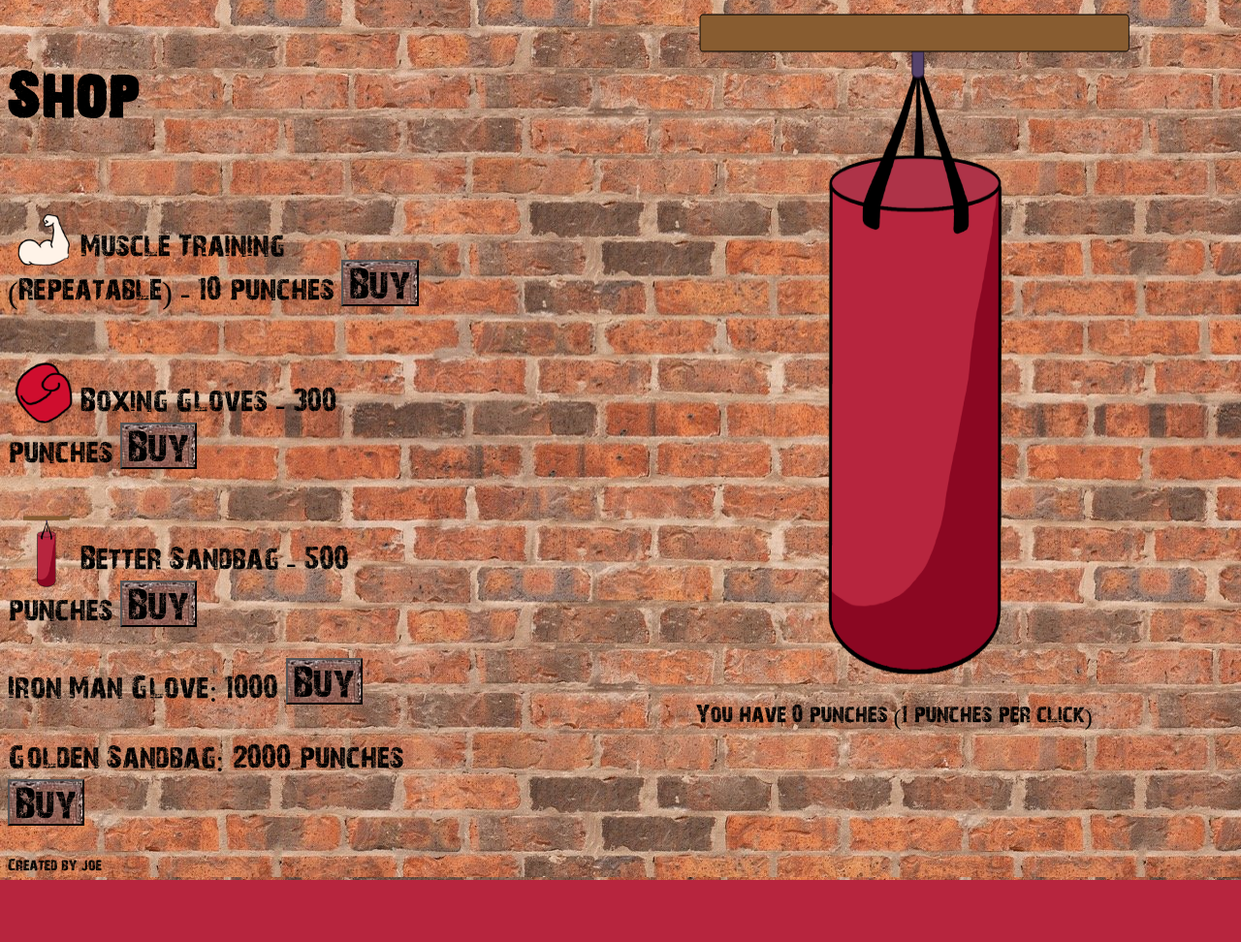
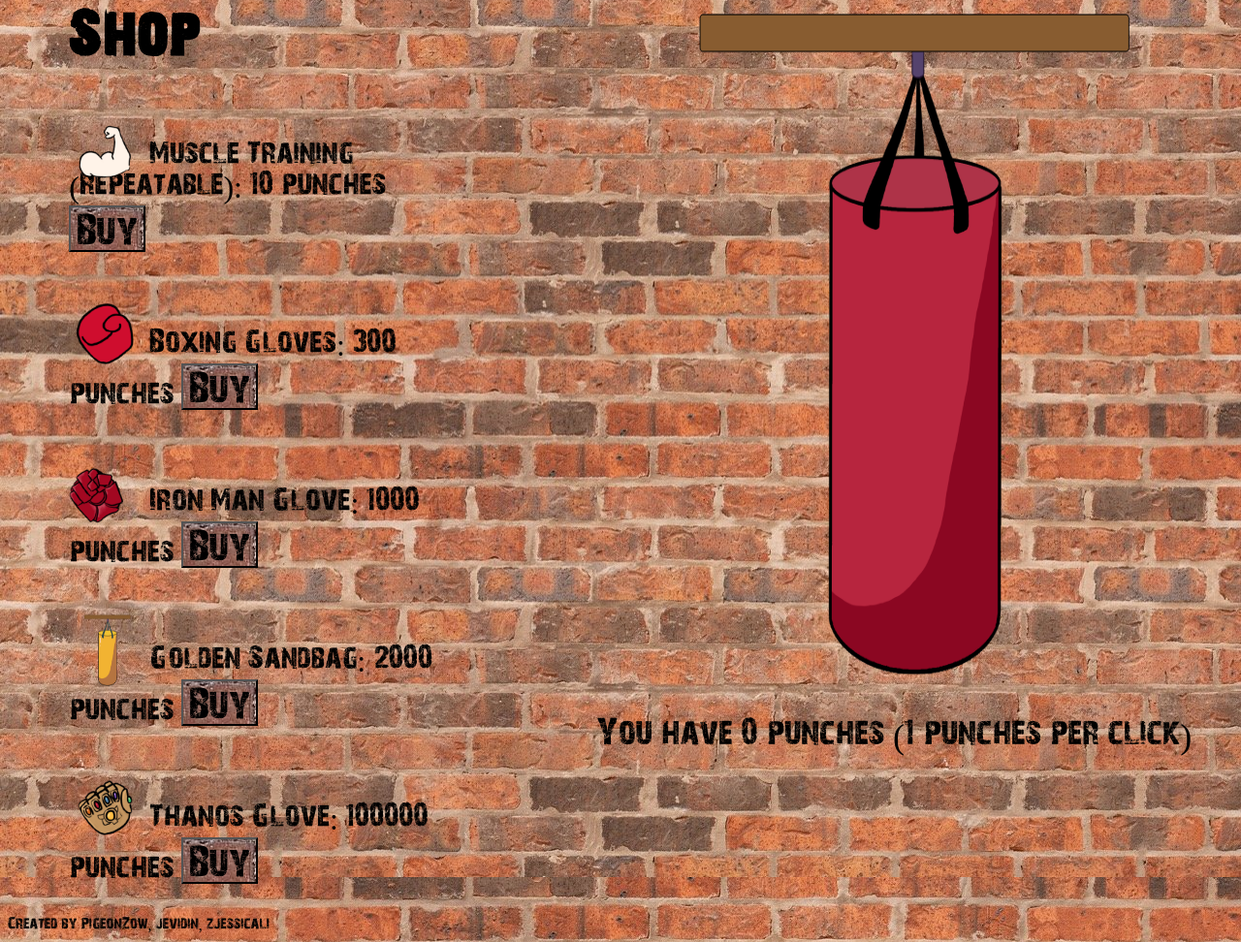
Before and after one commit to PigeonZow/knockout, a PHP site: page / in a window 1280 px wide. Shown: the part 165-1137 px from the top of the page at 97% size. Before the commit the page ends 1073 px from the top, so only its background shows below. Run offline with PHP 8.4, Linux system fonts and the light colour scheme.

Commit message:
golden sandbag functionality, credits, simplified css, larger text

```diff
--- a/index.html
+++ b/index.html
@@ -18,43 +18,41 @@
     <main>
         <div class="game">
             <div class="interface">
-                <img id="sandbag" src="imgs/og_bag.png" onclick="punch()">
+                <img id="sandbag" src="imgs/og_bag.png">
                 <p id="punches-text">You have <span id="punches">0</span> punches (<span id="punchesPerClick">1</span> punches per click)</p>
             </div>
 
             <div class="shop">
                 <h3>Shop</h3>
-                <p><img class="muscleTrainingIcon" src="imgs/muscle.png">Muscle Training (Repeatable) - 10 punches <button id="muscleTrainingBuy" onclick="buyMuscle()">Buy</button></p>
-                <p><img class="boxingGloveIcon" src="imgs/punching_glove.png">Boxing Gloves - 300 punches <button id="boxingGlovesRedBuy" onclick="buyRedGloves()">Buy</button></p>
-                <p><img class="bagUpgradeIcon" src="imgs/og_bag.png">Better Sandbag - 500 punches <button id="betterSandbagBuy">Buy</button></p>
-<!--            <p>
+                <p>
+                    <img class="icon" src="imgs/muscle.png">
                     Muscle Training (Repeatable): 10 punches
                     <button id="muscleTrainingBuy" onclick="buyMuscle()">Buy</button>
                 </p>
                 <p>
-                    Red Boxing Gloves: 300 punches
+                    <img class="icon" src="imgs/punching_glove.png">
+                    Boxing Gloves: 300 punches
                     <button id="boxingGlovesRedBuy" onclick="buyRedGloves()">Buy</button>
                 </p>
                 <p>
-                    Blue Boxing Gloves: 300 punches
-                    <button id="boxingGlovesBlueBuy" onclick="buyBlueGloves()">Buy</button>
-                </p>
-                <p>
-                    Pink Boxing Gloves: 300 punches
-                    <button id="boxingGlovesPinkBuy" onclick="buyPinkGloves()">Buy</button>
-                </p> -->
-                <p>
-                    Iron Man Glove: 1000
+                    <img class="icon" src="imgs/ironman_glove.png">
+                    Iron Man Glove: 1000 punches
                     <button id="ironGloveBuy" onclick="buyIronGloves()">Buy</button>
                 </p>
                 <p>
+                    <img class="icon" src="imgs/gold_bag.png">
                     Golden Sandbag: 2000 punches
+                    <button id="betterSandbagBuy" onclick="buySandbag()">Buy</button>
+                </p>
+                <p>
+                    <img class="icon" src="imgs/thanos_glove.png">
+                    Thanos Glove: 100000 punches
                     <button id="betterSandbagBuy" onclick="buySandbag()">Buy</button>
                 </p>
             </div>
     </main>
     <footer>
-        Created by joe
+        Created by PigeonZow, jevidin, zjessicali
     </footer>
 </body>
 </html>
--- a/scripts/scripts.js
+++ b/scripts/scripts.js
@@ -1,4 +1,4 @@
-var numPunches = 1000;
+var numPunches = 10000;
 var punchesPerClick = 1;
 
 var boxingGlovesRedBought = 0;
@@ -8,27 +8,16 @@ var betterSandbagBought = 0;
 var muscleBought = 0;
 var ironGloveBought = 0;
 
-var punchesUntilBreak = 25;
-var sandbagDurability = 25;
+var bag = "./imgs/og_bag.png";
+var bag1 = "./imgs/og_bag_effect1.png";
+var bag2 = "./imgs/og_bag_effect2.png";
+var bag3 = "./imgs/og_bag_effect3.png";
 
 const MUSCLE_UPGRADE_PRICE = 10;
 const GLOVE_UPGRADE_PRICE = 300;
 const SANDBAG_UPGRADE_PRICE = 500;
 const IRONGLOVE_UPGRADE_PRICE = 1000;
 const THANOSGLOVE_UPGRADE_PRICE = 100000;
-
-// function punch() {
-//     numPunches += (punchesPerClick + punchesPerClick * boxingGlovesRedBought);
-//     var punchCounter = document.getElementById("punches");
-//     punchCounter.innerHTML = numPunches;
-//     punchesUntilBreak--;
-
-//     // if (punchesUntilBreak <= 0) {
-//     //     breakPunchingBag();
-//     // }
-
-//     choosePunchedAnimation();
-// }
 
 function sound(src) {
     this.sound = document.createElement("audio");
@@ -52,12 +41,7 @@ window.onload=function() {
         numPunches += (punchesPerClick + punchesPerClick * boxingGlovesRedBought);
         var punchCounter = document.getElementById("punches");
         punchCounter.innerHTML = numPunches;
-        punchesUntilBreak--;
         punchSound.play();
-        // if (punchesUntilBreak <= 0) {
-        //     breakPunchingBag();
-        // }
-
         choosePunchedAnimation();
     });
 }
@@ -65,22 +49,18 @@ window.onload=function() {
 function choosePunchedAnimation() {
     var randomInt = Math.floor(Math.random() * 3);
     if (randomInt == 0) {
-        document.getElementById("sandbag").src = "./imgs/og_bag_effect1.png";
+        document.getElementById("sandbag").src = bag1;
     } else if (randomInt == 1) {
-        document.getElementById("sandbag").src = "./imgs/og_bag_effect2.png";
+        document.getElementById("sandbag").src = bag2;
     } else {
-        document.getElementById("sandbag").src = "./imgs/og_bag_effect3.png";
+        document.getElementById("sandbag").src = bag3;
     }
     setTimeout(() => {
-        document.getElementById("sandbag").src = "./imgs/og_bag.png";
+        document.getElementById("sandbag").src = bag;
     }, 50)
 
     console.log("played animation " + randomInt); // debug
 }
-
-// function breakPunchingBag() {
-
-// }
 
 function buyMuscle() {
     if (numPunches >= MUSCLE_UPGRADE_PRICE) {
@@ -145,8 +125,15 @@ function buySandbag() {
         betterSandbagBought = 1;
         document.getElementById("betterSandbagBuy").disabled = true;
         console.log("bought sandbag upgrade");
+
+        bag = "./imgs/gold_bag.png";
+        bag1 = "./imgs/gold_bag_effect1.png";
+        bag2 = "./imgs/gold_bag_effect2.png";
+        bag3 = "./imgs/gold_bag_effect3.png";
+        document.getElementById("sandbag").src = bag;
     } else {
-        alert("Not enough punches."); // temp
+        // alert("Not enough punches."); // temp
+        notEnoughPunches();
         console.log("not enough punches for sandbag upgrade"); // debug
     }
 }
@@ -158,8 +145,6 @@ function notEnoughPunches(){
     setTimeout(() => {
         document.getElementById("punches-text").style.color = '#000000';
     }, 300)
-
-
 }
 
 function buyIronGloves() {
@@ -172,20 +157,14 @@ function buyIronGloves() {
 
         var punchingBag = document.getElementById("sandbag");
         var interval_;
-        var punchSound = new sound("./sounds/punch_sound_final.mp3");
+        punchSound = new sound("./sounds/punch_sound_final.mp3");
 
         punchingBag.onmousedown = function() {
             interval_ = setInterval( function() {
                 numPunches += (punchesPerClick + punchesPerClick * boxingGlovesRedBought);
                 var punchCounter = document.getElementById("punches");
                 punchCounter.innerHTML = numPunches;
-                punchesUntilBreak--;
                 punchSound.play();
-
-                // if (punchesUntilBreak <= 0) {
-                //     breakPunchingBag();
-                // }
-
                 choosePunchedAnimation();
             }, 100);;
         }
--- a/styles/styles.css
+++ b/styles/styles.css
@@ -19,13 +19,15 @@ body{
 
 .interface{
     padding-left: 10%;
-
+    font-size: x-large;
+    margin: 0;
 }
 
 .game{
     display: flex;
     flex-direction: row-reverse;
     justify-content: flex-end;
+    margin-left: 5%;
 }
 
 header{
@@ -40,6 +42,7 @@ h1{
 
 h3{
     font-size: 2em;
+    margin: 0;
 }
 
 main{
@@ -51,6 +54,7 @@ main{
 .shop{
     text-align: left;
     font-size: 2em;
+    margin: 0;
 }
 
 button{
@@ -71,24 +75,9 @@ button:disabled{
     color: #696969
 }
 
-.muscleTrainingIcon{
-    position: relative;
-    top: 10px;
-    height: 75px;
-    width: 75px;
-}
-
-.boxingGloveIcon{
+.icon {
     position: relative;
     top: 15px;
     height: 75px;
     width: 75px;
 }
-
-.bagUpgradeIcon{
-    position: relative;
-    top: 15px;
-    height: 75px;
-    width: 75px;
-
-}
```
Also changed, not shown: imgs/gold_bag.png (added), imgs/gold_bag_effect1.png (added), imgs/gold_bag_effect2.png (added), imgs/gold_bag_effect3.png (added).
